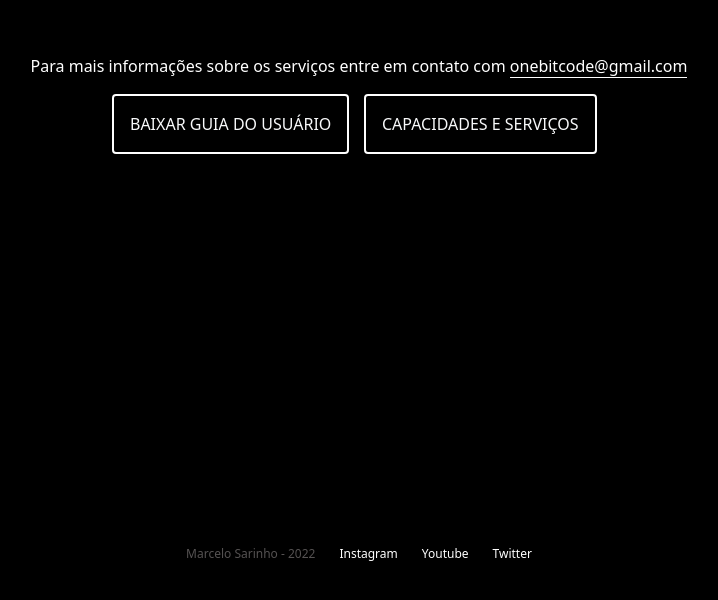
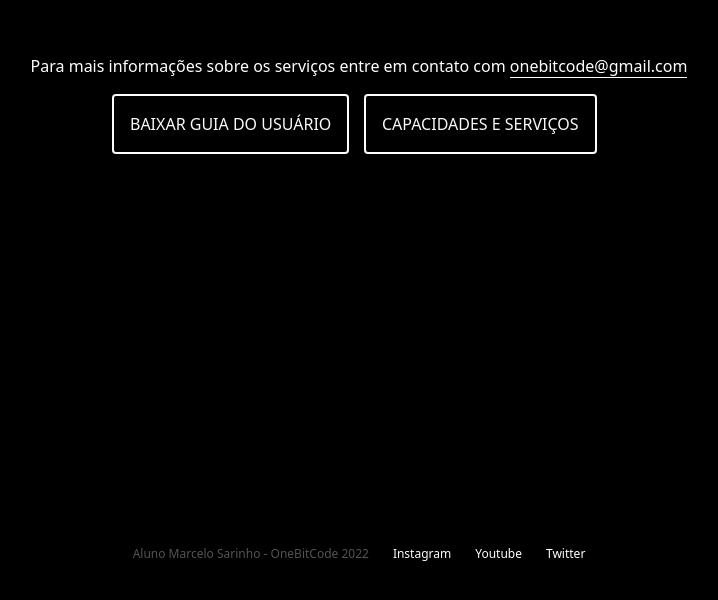
Before and after one commit to marcelosarinho/projeto_clone_spacex, a plain HTML site: page falcon9.html in a window 1280 px wide. Shown: the part 4506-5106 px from the top of the page, without its empty margins (281-999 px from the left). Drawn offline with nearby package versions, Linux system fonts and the light colour scheme.

Commit message:
third commit

```diff
--- a/falcon9.html
+++ b/falcon9.html
@@ -311,7 +311,7 @@
     </div>
 
     <footer class="container-fluid footer">
-        <span class="me-4 copyOBC">Marcelo Sarinho - 2022</span>
+        <span class="me-4 copyOBC">Aluno Marcelo Sarinho - OneBitCode 2022</span>
         <a class="me-4" href="#">Instagram</a>
         <a class="me-4" href="#">Youtube</a>
         <a href="#">Twitter</a>
```
Also changed, not shown: humanFlight.html (+1 -1 lines), index.html (+1 -1 lines), sass/commonElements/commonElements.scss (renamed from scss/commonElements/commonElements.scss), sass/commonElements/variables.scss (renamed from scss/commonElements/variables.scss), sass/pages/falcon9.scss (renamed from scss/pages/falcon9.scss), sass/pages/home.scss (renamed from scss/pages/home.scss), sass/pages/humanFlight.scss (renamed from scss/pages/humanFlight.scss), sass/style.scss (renamed from scss/style.scss).
